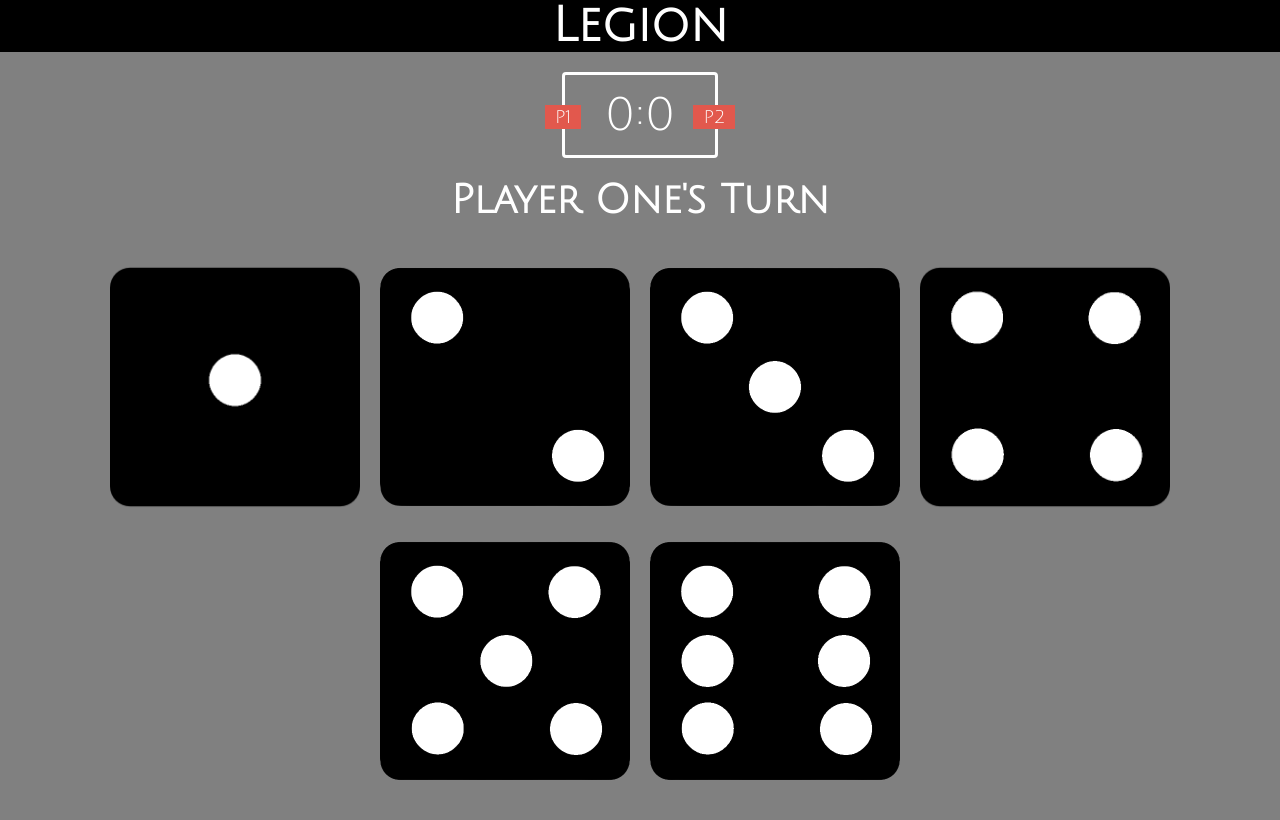
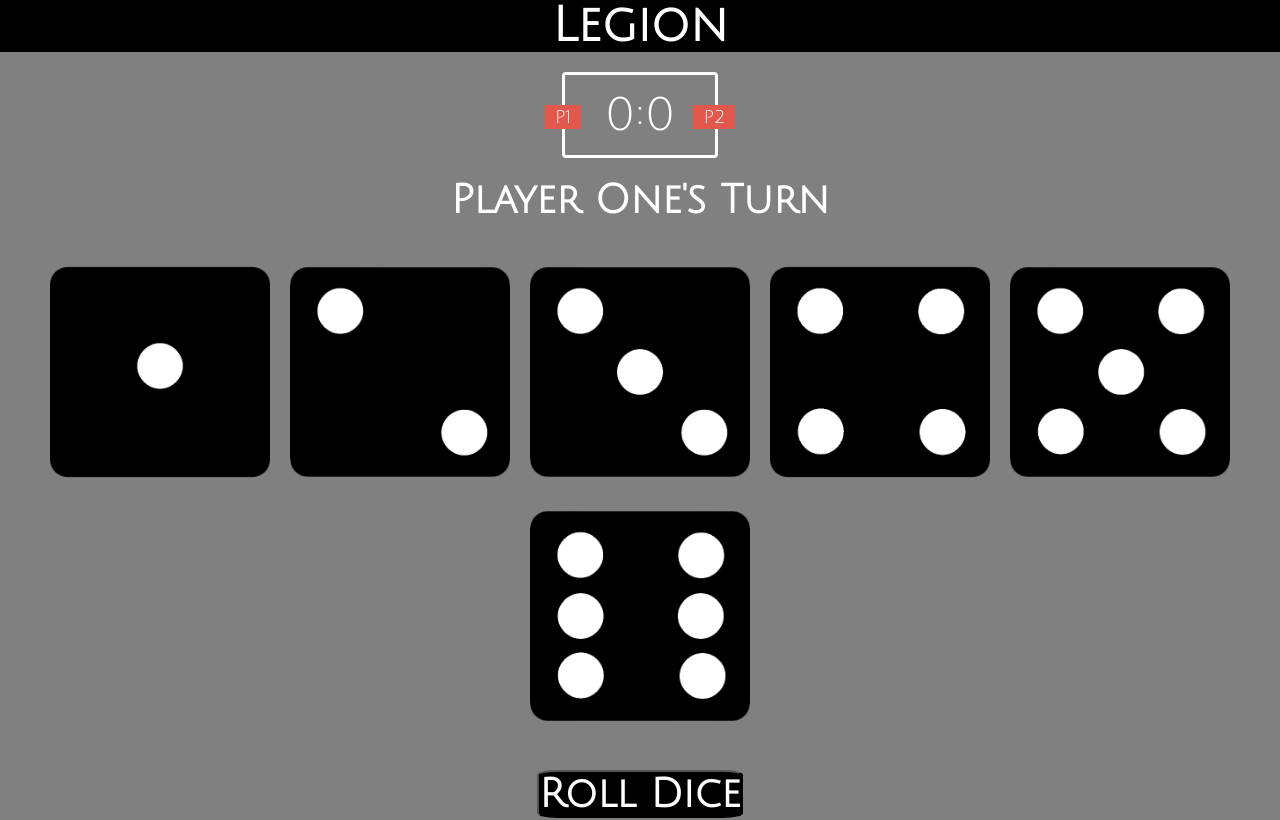
Before and after one commit to Daaargh/legion, a React (Create React App) app: page / in a window 1280 px wide. Shown: the top 820 px of the page. Built offline with nearby package versions, Linux system fonts and the light colour scheme.

Commit message:
Update index.css

```diff
--- a/src/index.css
+++ b/src/index.css
@@ -98,7 +98,7 @@ header {
 
   height: auto;
   margin: 10px;
-  width: 250px;
+  width: 220px;
 }
 
 .green-glow {
```
